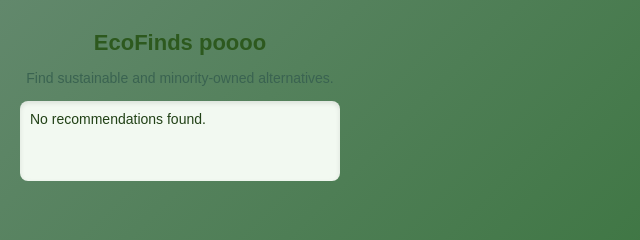
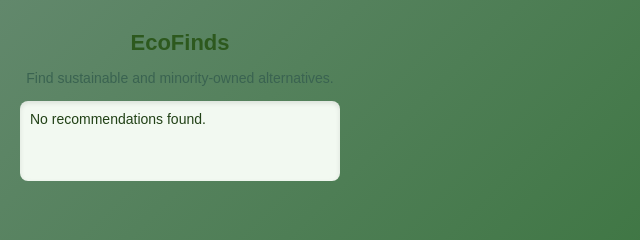
Before and after one commit to ecofinds/ecofinds, a browser extension: page index.html in a window 1280 px wide. Shown: the top 240 px of the page, 0-640 px from the left. Drawn offline with Linux system fonts and the light colour scheme.

Commit message:
Update index.html

```diff
--- a/index.html
+++ b/index.html
@@ -7,7 +7,7 @@
     <link rel="stylesheet" href="styles.css">
 </head>
 <body>
-    <h1 class="title">EcoFinds poooo</h1>
+    <h1 class="title">EcoFinds</h1>
     <p class="subtitle">Find sustainable and minority-owned alternatives.</p>
     <div id="results" class="container">Loading...</div>
     <script src="popup.js"></script>
```
